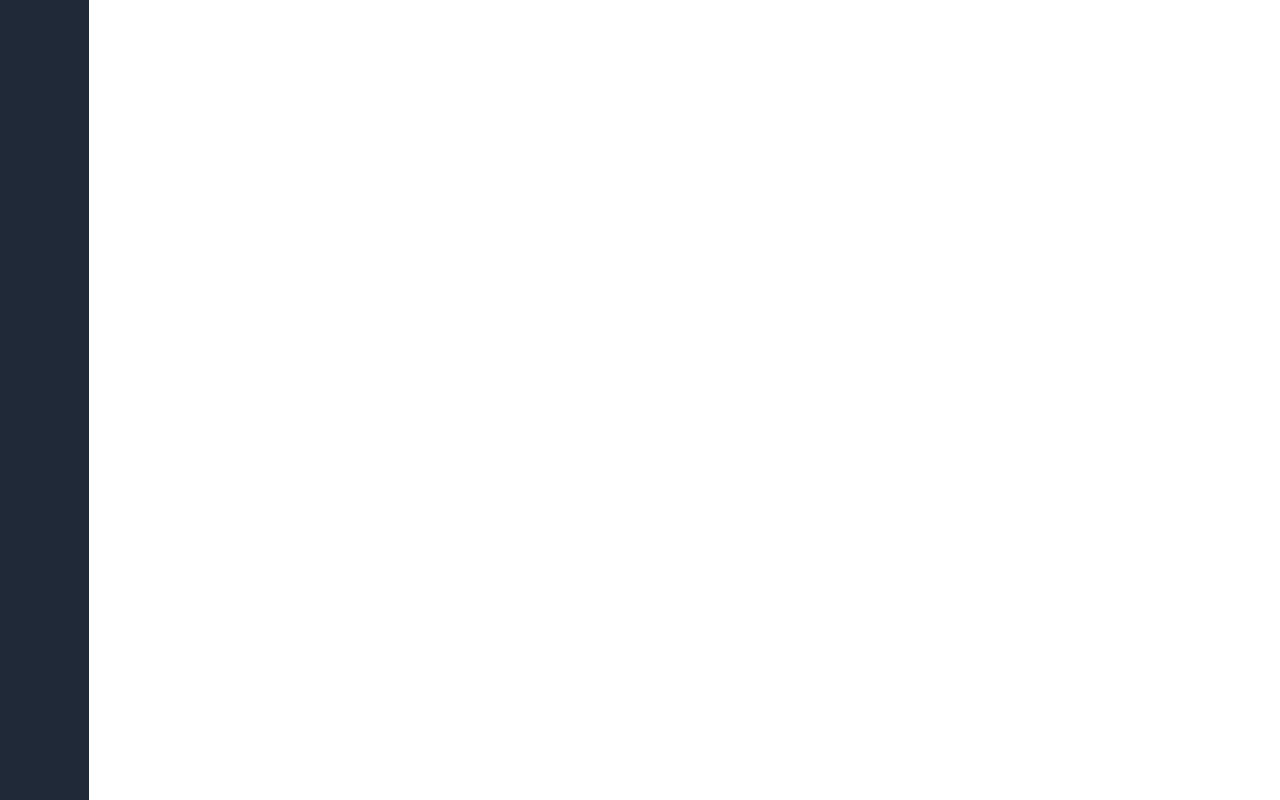
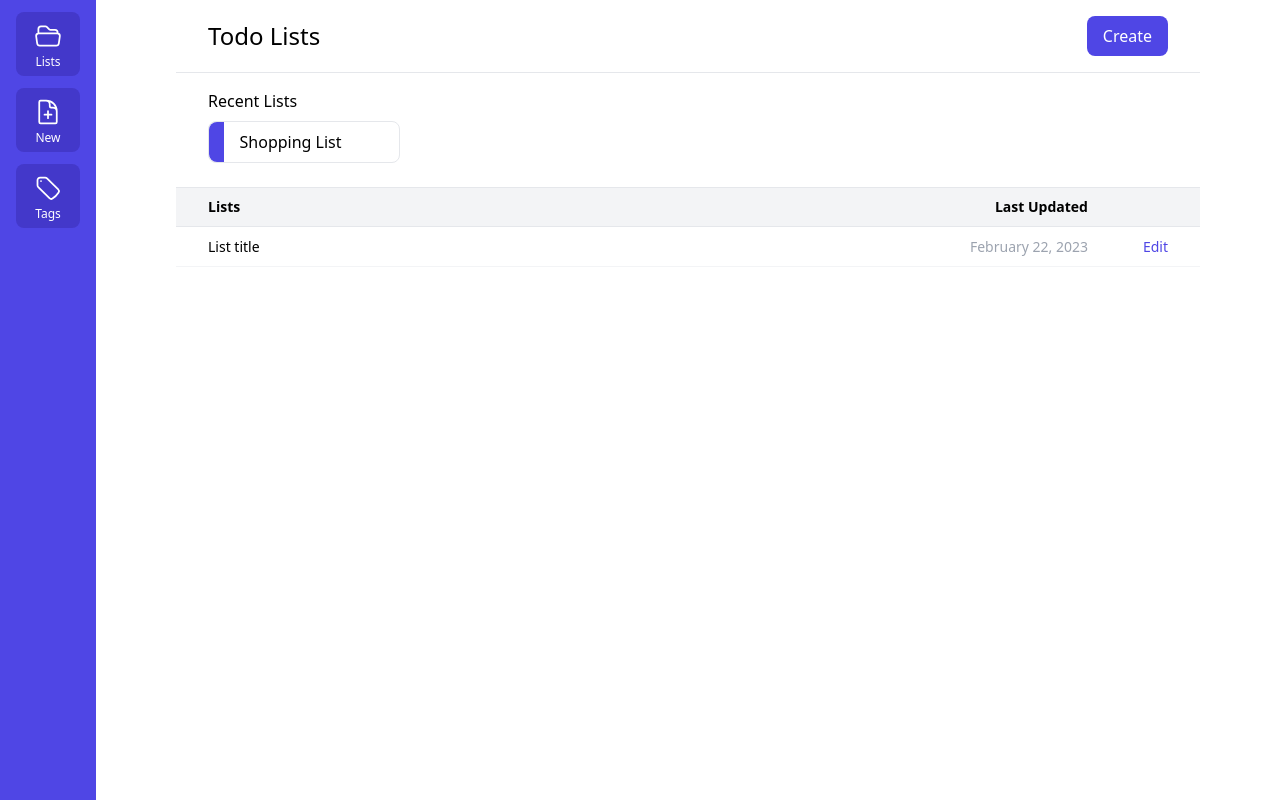
Before and after one commit to matthiebl/todo-app, a React (Vite) app: page / in a window 1280 px wide. Built offline with nearby package versions, Linux system fonts and the light colour scheme.

Commit message:
Add start of main todo lists page

```diff
--- a/src/components/index.ts
+++ b/src/components/index.ts
@@ -0,0 +1 @@
+export * from './PageWrapper'
--- a/src/pages/TodoLists.tsx
+++ b/src/pages/TodoLists.tsx
@@ -1,12 +1,57 @@
 import React from 'react'
+import { PageWrapper } from '../components'
 
 interface TodoListsPageProps {}
 
 export const TodoListsPage: React.FC<TodoListsPageProps> = ({}) => {
     return (
-        <div className='flex h-screen w-screen'>
-            <nav className='flex h-full w-24 bg-gray-800'></nav>
-            <main className='w-full'></main>
-        </div>
+        <PageWrapper>
+            <main className='h-full w-full max-w-5xl overflow-y-auto'>
+                <div className='flex items-center justify-between py-4 px-8'>
+                    <h2 className='text-2xl'>Todo Lists</h2>
+                    <div className='flex gap-2'>
+                        <button className='rounded-lg bg-indigo-600 py-2 px-4 text-white hover:bg-indigo-700'>
+                            Create
+                        </button>
+                    </div>
+                </div>
+
+                <div className='border-t border-gray-200' />
+
+                <div className='py-4 px-8 pb-3'>
+                    <h4 className='mb-2'>Recent Lists</h4>
+
+                    <div className='flex w-full items-center gap-6 overflow-y-auto pb-3'>
+                        <RecentList color='bg-indigo-600' title='Shopping List' />
+                    </div>
+                </div>
+
+                <div className='flex h-10 items-center border-y border-gray-200 bg-gray-100 px-8 text-sm font-bold'>
+                    <div className='w-full truncate pr-4 sm:w-8/12'>Lists</div>
+                    <div className='hidden w-3/12 truncate text-right sm:block'>Last Updated</div>
+                </div>
+                <a href='#/todo' className='flex h-10 items-center border-b border-gray-100 px-8 text-sm'>
+                    <div className='w-full truncate pr-4 sm:w-8/12'>List title</div>
+                    <div className='hidden w-3/12 truncate text-right text-gray-400 sm:block'>February 22, 2023</div>
+                    <div className='hidden w-1/12 truncate text-right text-indigo-600 sm:block'>Edit</div>
+                </a>
+            </main>
+        </PageWrapper>
     )
 }
+
+interface RecentListProps {
+    color: string
+    title: string
+}
+
+const RecentList: React.FC<RecentListProps> = ({ color, title }) => {
+    return (
+        <a className='flex w-48 rounded-lg border border-gray-200' href='#'>
+            <div className={'w-4 rounded-l-lg ' + color} />
+            <div className='w-full overflow-hidden py-2 px-4'>
+                <p className='truncate'>{title}</p>
+            </div>
+        </a>
+    )
+}
```
